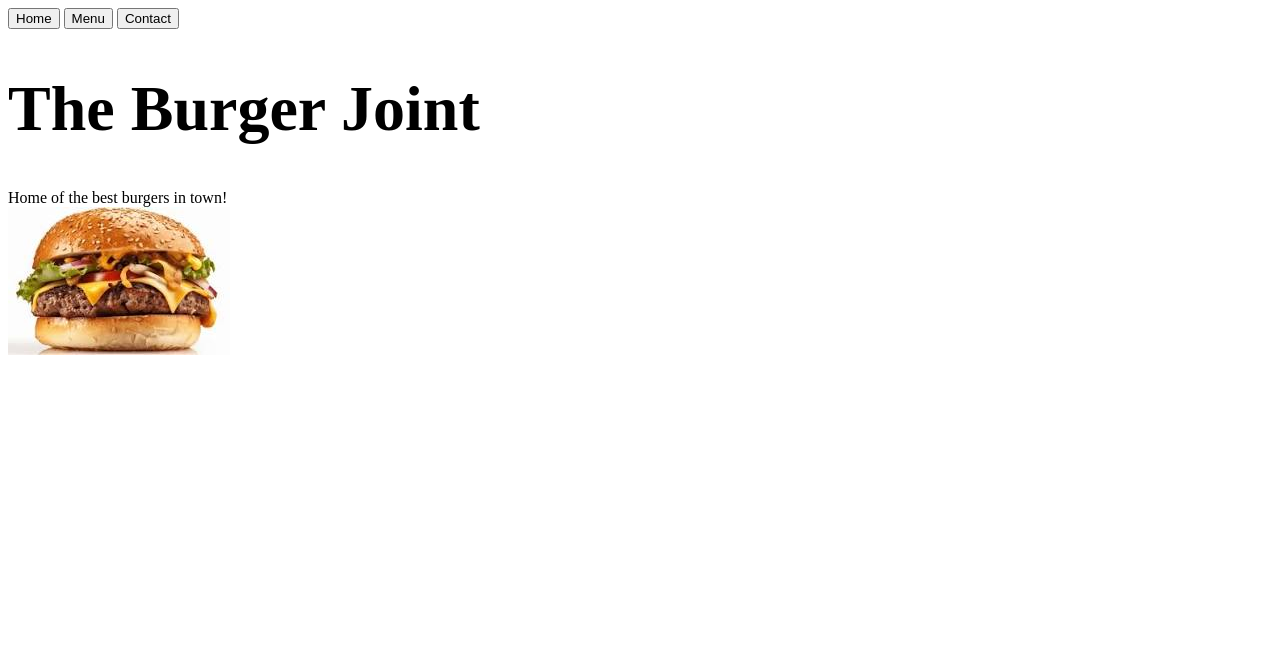
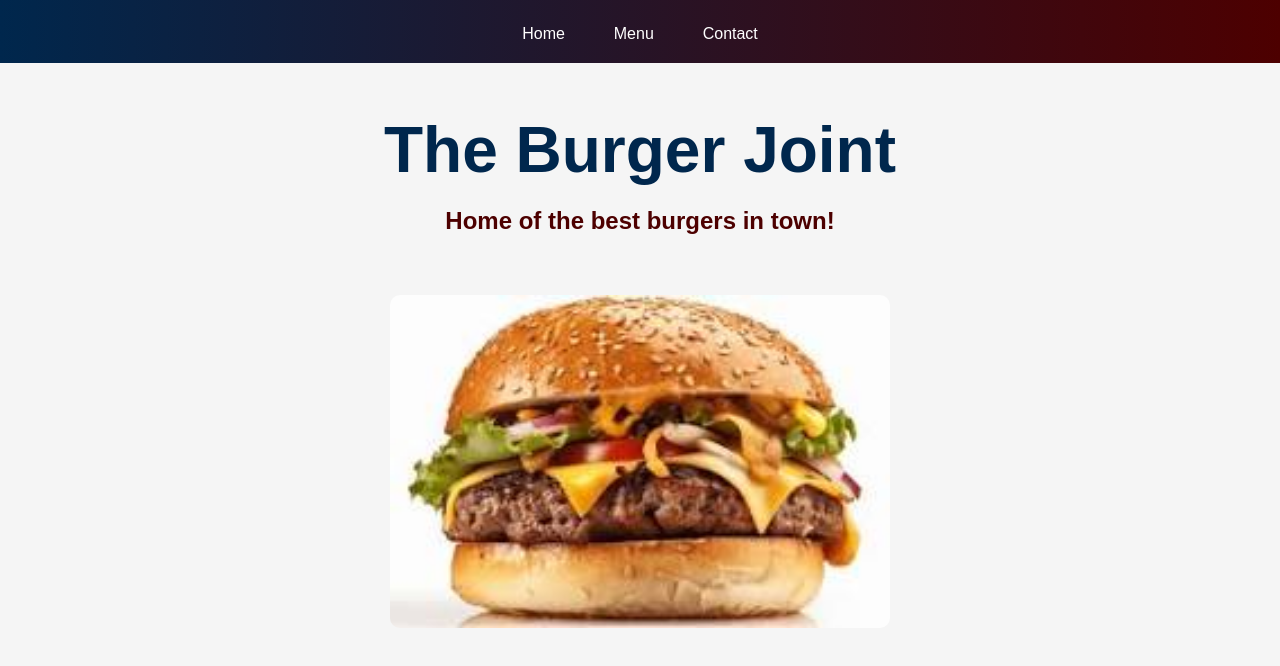
Before and after one commit to AhmedI968/TOP-Restaurant, a website built with webpack: page src/index.html in a window 1280 px wide. Built offline with nearby package versions, Linux system fonts and the light colour scheme.

Commit message:
Completed styling for the nav and home page

```diff
--- a/src/home.js
+++ b/src/home.js
@@ -3,6 +3,7 @@ import burgerImg from './images/burger.jpeg';
 
 const Home = () => {
     const content = document.createElement('div');
+    content.classList.add('homeContent');
 
     const header = document.createElement('h1');
     header.innerHTML = '<h1>The Burger Joint</h1>';
--- a/src/index.html
+++ b/src/index.html
@@ -6,8 +6,8 @@
     <title>The Burger Joint</title>
 </head>
 <body>
-    <header>
-        <nav>
+    <header class="indexHeader">
+        <nav class="navStyle">
             <button type="button" class="tab" id="homeBtn">
                 Home
             </button>
--- a/src/style.css
+++ b/src/style.css
@@ -0,0 +1,63 @@
+* {
+    margin: 0;
+    padding: 0;
+    box-sizing: border-box;
+}
+
+body {
+    font-family: 'Poppins', sans-serif;
+    background-color: #f5f5f5;
+    display: flex;
+    flex-direction: column;
+    height: 100vh;
+    width: 100%;
+    gap: 50px;
+}
+
+.indexHeader {
+    background: linear-gradient(to right, #00274d, #4d0000);
+    color: white;
+    padding: 10px 0;
+    text-align: center;
+    font-size: 2rem;
+}
+
+.indexHeader button {
+    background-color: transparent;
+    color: white;
+    border: none;
+    padding: 10px 20px;
+    border-radius: 5px;
+    cursor: pointer;
+    font-size: 1rem;
+}
+
+.indexHeader button:hover {
+    background-color: rgba(255, 255, 255, 0.2);
+}
+
+.homeContent {
+    display: flex;
+    flex-direction: column;
+    align-items: center;
+    justify-content: center;
+    gap: 20px;
+}
+
+.homeContent h1 {
+    font-size: 4rem;
+    color: #00274d;
+}
+
+.homeContent div {
+    font-size: 1.5rem;
+    font-weight: bold;
+    color: #4d0000;
+}
+
+.homeContent img {
+    margin-top: 40px;
+    width: 100%;
+    max-width: 500px;
+    border-radius: 10px;
+}
```
